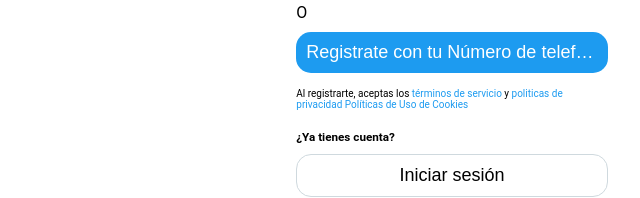
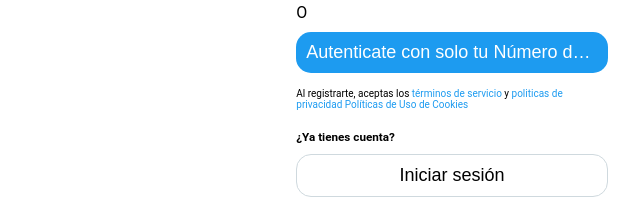
Before and after one commit to elbisgithub/twitter-clon, a plain HTML site: page index.html in a window 1280 px wide. Shown: the part 488-686 px from the top of the page, 93-733 px from the left. Drawn offline with Linux system fonts and the light colour scheme.

Commit message:
Se hizo un cambio en la palabra Registrate por Autenticate en la clase main--button main--button__blue

```diff
--- a/index.html
+++ b/index.html
@@ -37,7 +37,7 @@
                     <div class="main--division"> <span>O</span>
                     </div>
                     <button class="main--button main--button__blue">
-                        Registrate con tu Número de telefóno
+                        Autenticate con solo tu Número de telefóno
                     </button>
                     <p class="main--text">Al registrarte, aceptas los <a class="text--link" href="">términos de servicio </a> y <a class="text--link" href="" >politicas de privacidad</a>
                         <a class="text--link" href="">Políticas de Uso de Cookies</a>
```
